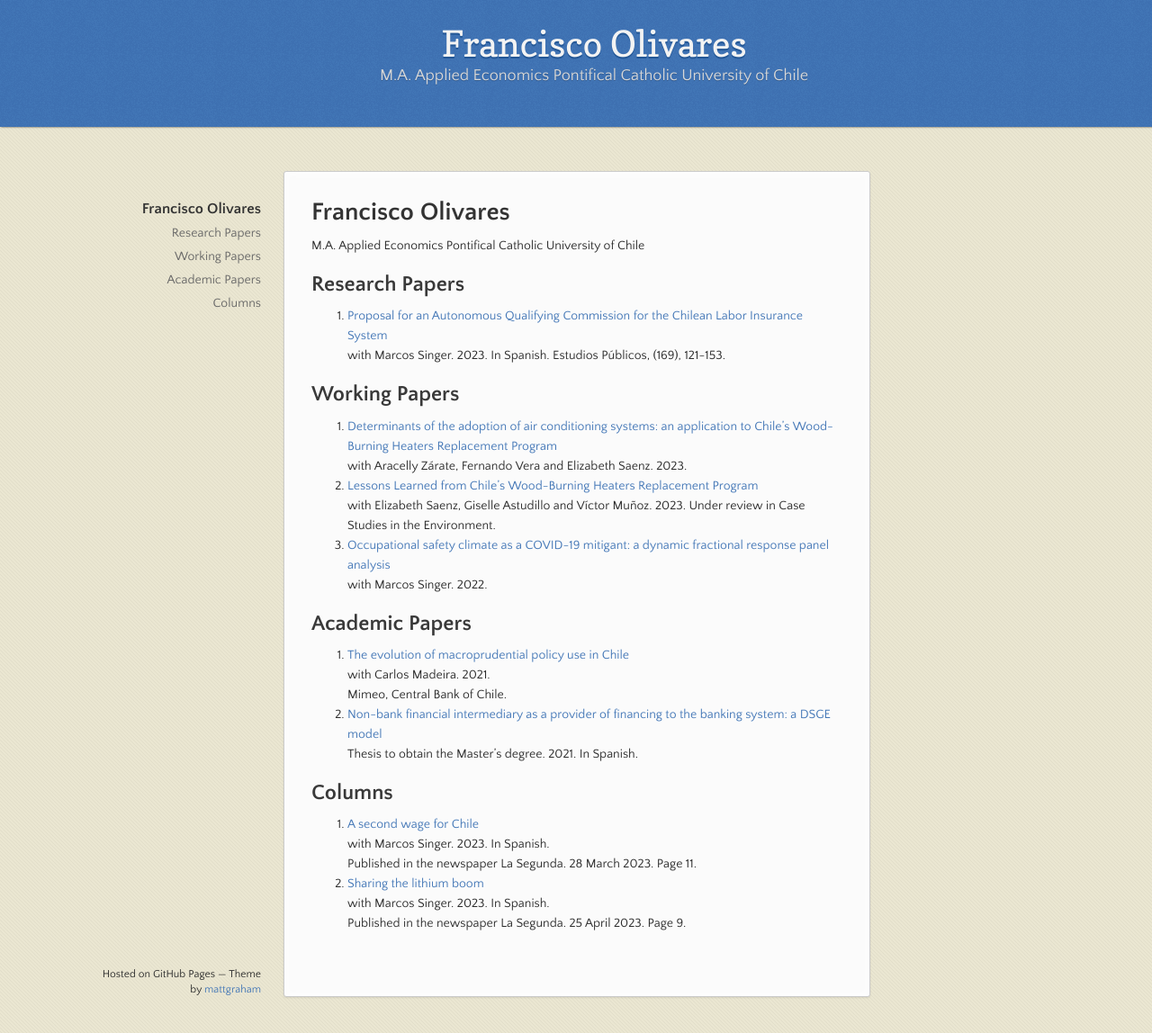
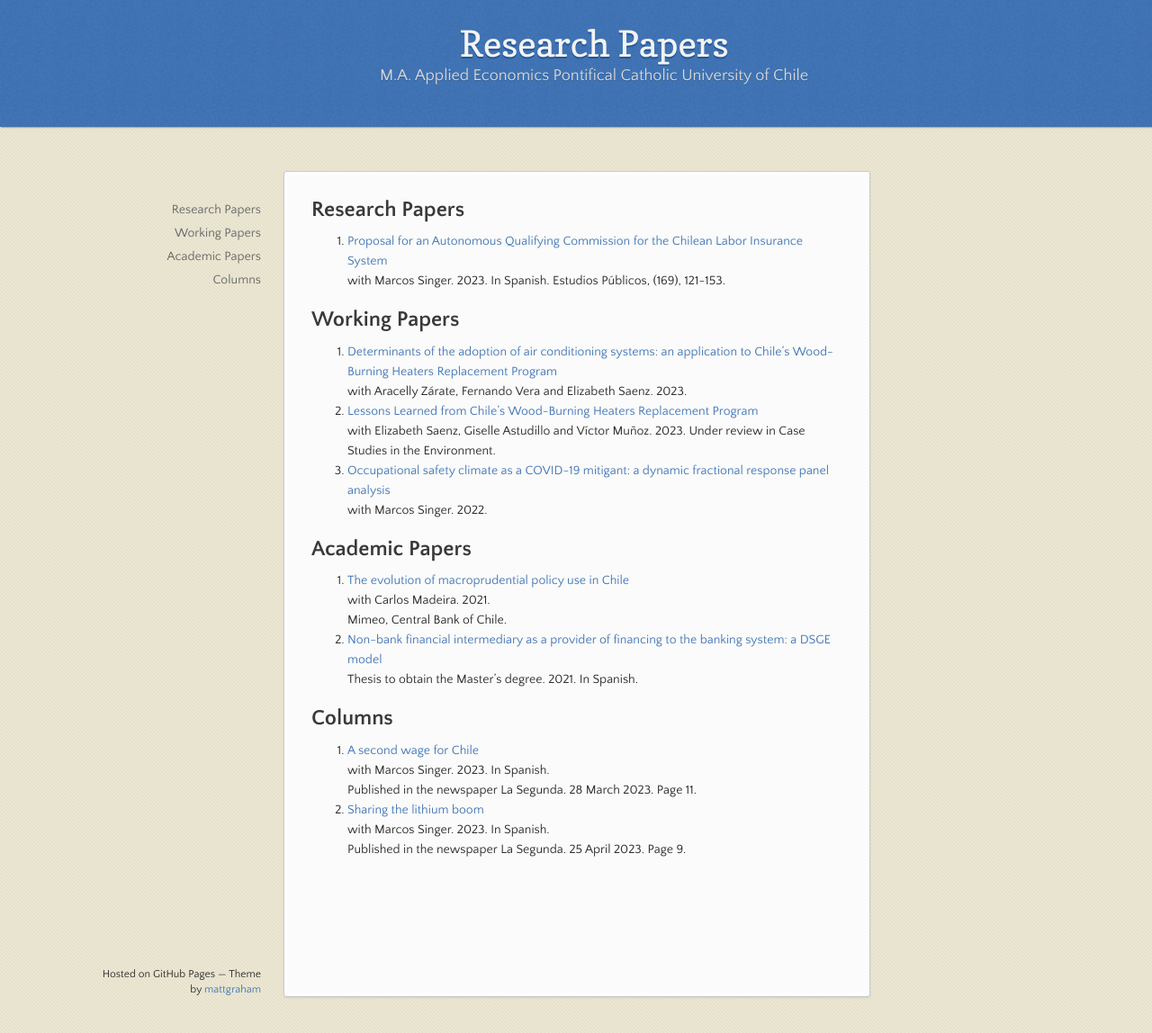
Before and after one commit to fco-olivares/fco-olivares.github.io, a Jekyll site: the page built from index.md, in a window 1280 px wide and 1148 px high. Shown: the whole window at 90% size. Built offline with Jekyll 4.4.1, drawn with Linux system fonts in a browser that asks for light colours; our own code applies the rules of GitHub Pages for plain Markdown files.

Commit message:
Update index.md

```diff
--- a/index.md
+++ b/index.md
@@ -1,7 +1,3 @@
-# Francisco Olivares
-
-M.A. Applied Economics Pontifical Catholic University of Chile
-
 ## Research Papers
 1. [Proposal for an Autonomous Qualifying Commission for the Chilean Labor Insurance System](https://doi.org/10.38178/07183089/2154220112)
 with Marcos Singer. 2023. In Spanish.
```
